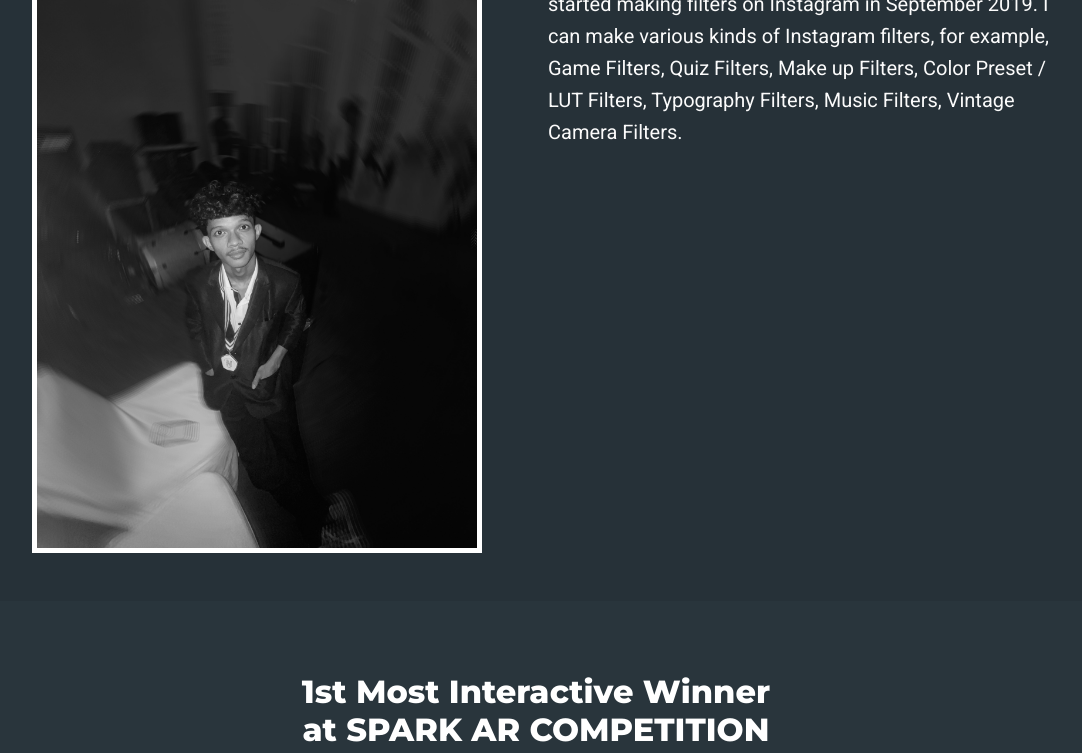
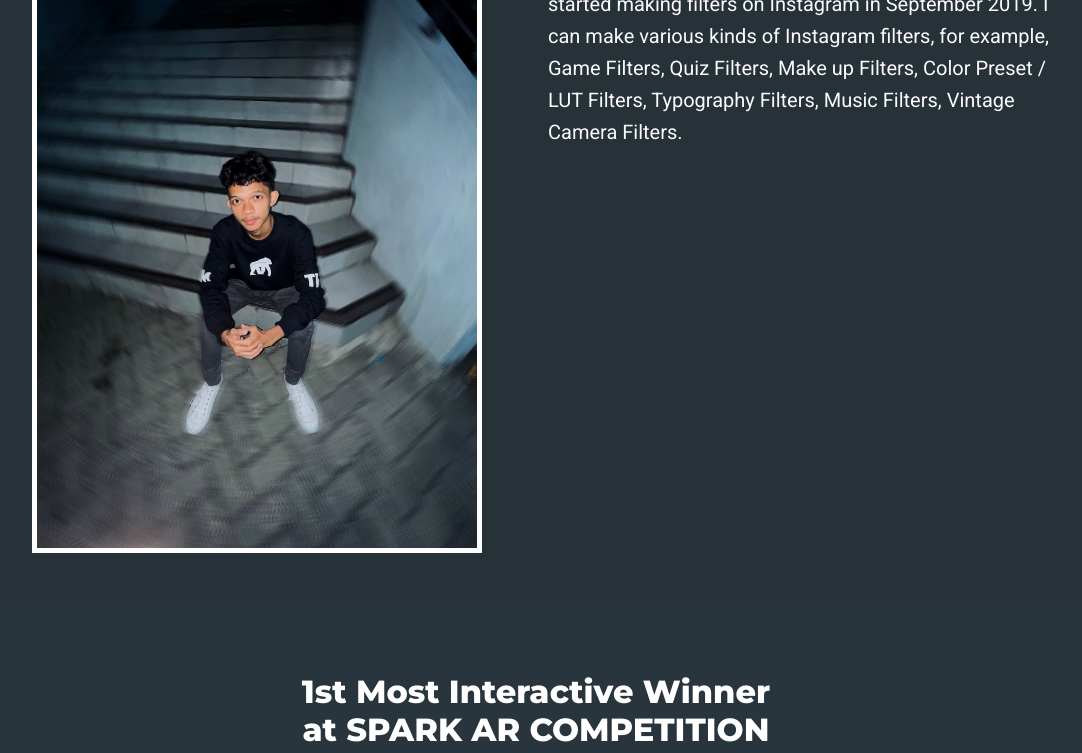
Before and after one commit to arieldauddotcom/portfolioarieldaud.github.io, a plain HTML site: page index.html in a window 1280 px wide. Shown: the part 870-1623 px from the top of the page, without its empty margins (104-1186 px from the left). Drawn offline with nearby package versions, Linux system fonts and the light colour scheme.

Commit message:
Update index.html

```diff
--- a/index.html
+++ b/index.html
@@ -134,7 +134,7 @@
             <div class="row max-vh-100">
               <div class="col-md-6 mb-md-5 mt-4">
                 <div class="kanan text-center">
-                  <img src="img/rap2.jpg" alt="Ariel Daud" width="450" class="mw-100" style="border: 5px solid #ffffff;"/>
+                  <img src="img/arap1.jpg" alt="Ariel Daud" width="450" class="mw-100" style="border: 5px solid #ffffff;"/>
                 </div>
               </div>
               <div class="col-md-6 text-white mt-4">
```
